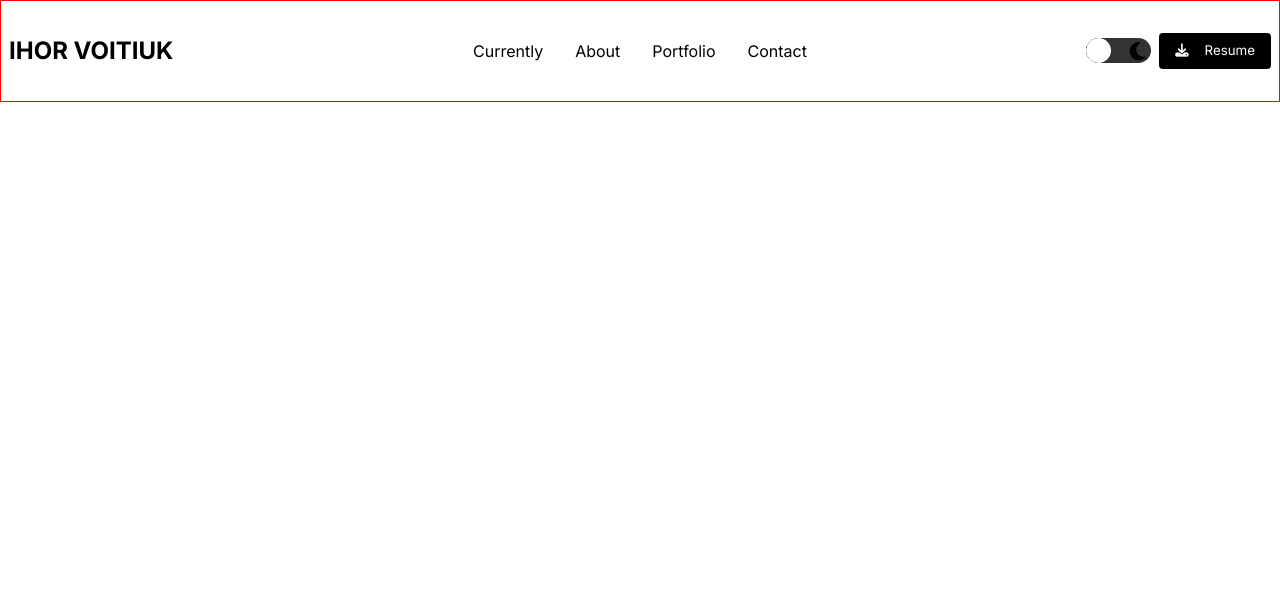
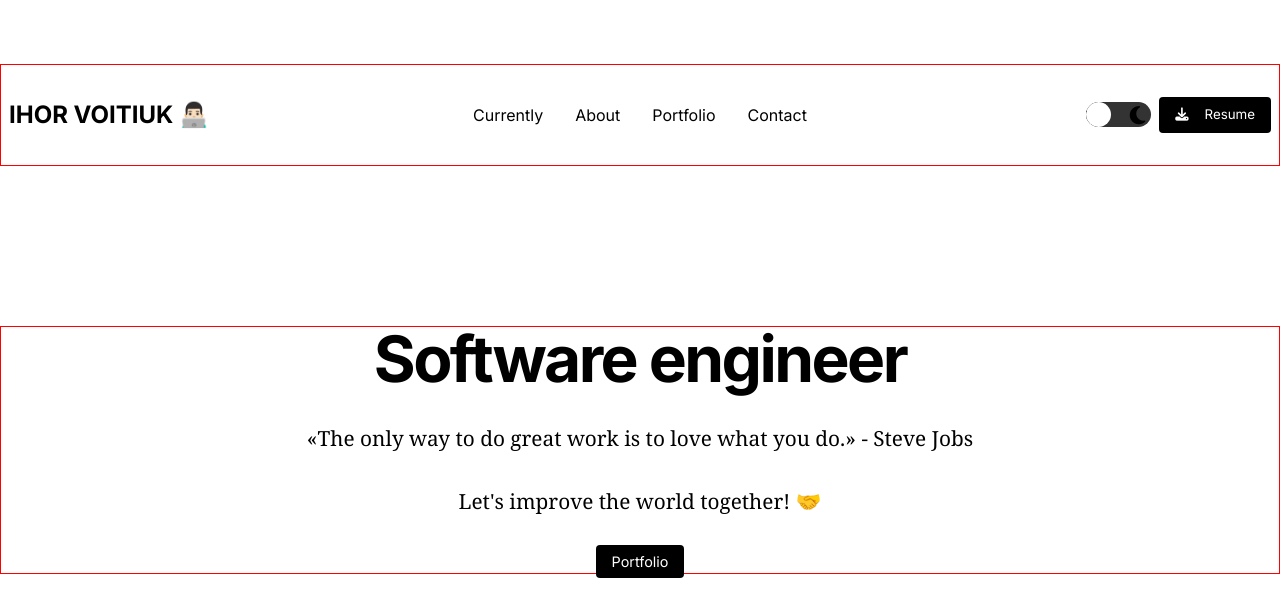
Before and after one commit to ihor-vt/portfolio, a plain HTML site: page index.html in a window 1280 px wide. Drawn offline with Linux system fonts and the light colour scheme; a web font is replaced by a local one.

Commit message:
Added hero section

```diff
--- a/index.html
+++ b/index.html
@@ -19,11 +19,12 @@
     <link rel="stylesheet" href="src/styles/style.css">
     <link rel="stylesheet" href="src/styles/utils.css">
     <link rel="stylesheet" href="src/styles/components/header.css">
+    <link rel="stylesheet" href="src/styles/components/hero.css">
     <title>Ihor Voitiuk</title>
 </head>
 <body>
     <header class="header container">
-        <h1 class="header__title">Ihor Voitiuk</h1>
+        <h1 class="header__title">Ihor Voitiuk 👨🏻‍💻</h1>
         <nav class="header__menu">
             <a class="header__link" href="#contact">Currently</a>
             <a class="header__link" href="#features">About</a>
@@ -69,8 +70,17 @@
             </ul>
         </div>
     </header>
+    <script src="src/js/switch.js"></script>
 
-    <script src="src/js/switch.js"></script>
+    <section class="hero container">
+        <h1 class="hero__title">Software engineer</h1>
+        <p class="hero__description">
+            <q class="quotes">The only way to do great work is to love what you do.</q> - Steve Jobs
+        </p>
+        <p class="hero__description">Let's improve the world together! 🤝</p>
+        <a href="#portfolio" class="btn hero__btn">Portfolio</a>
+    </section>
+
     <script src="src/js/index.js"></script>
     <script src="src/js/header_bars.js"></script>
 </body>
--- a/src/styles/components/header.css
+++ b/src/styles/components/header.css
@@ -133,6 +133,9 @@
     top: 2rem;
     right: 3rem;
     font-size: 2rem;
+    background-color: black;
+    border-radius: 4px;
+    padding: 0.5rem 1rem;
 }
 
 .header__menu.active {
--- /dev/null
+++ b/src/styles/components/hero.css
@@ -0,0 +1,81 @@
+.hero {
+    margin-top: 5rem;
+    text-align: center;
+}
+
+.hero__title {
+    font-size: 1.6rem;
+    line-height: 1;
+    letter-spacing: -0.04em;
+    max-width: 25ch;
+    margin-inline: auto;
+}
+
+.hero__description {
+    font-family: 'Georgia', 'Times New Roman', serif;
+    font-size: 0.9rem;
+    margin: 1rem auto;
+}
+
+.hero__btn {
+    font-size: 0.9rem;
+    text-decoration: none;
+}
+
+.quotes {
+    quotes:'«' '»';
+}
+
+/* xs */
+@media (min-width: 475px) {
+    .hero__title {
+        font-size: 2rem;
+    }
+
+    .hero__description {
+        font-size: 1rem;
+    }
+}
+
+/* md */
+@media (min-width: 768px) {
+    .hero {
+        margin-top: 7rem;
+    }
+
+    .hero__title {
+        font-size: 2.5rem;
+    }
+
+    .hero__description {
+        font-size: 1.1rem;
+    }
+}
+
+/* lg */
+@media (min-width: 1024px) {
+    .hero__title {
+        font-size: 3rem;
+    }
+
+    .hero__description {
+        font-size: 1.2rem;
+        margin: 1.5rem auto;
+    }
+}
+
+/* xl */
+@media (min-width: 1280px) {
+    .hero {
+        margin-top: 10rem;
+    }
+
+    .hero__title {
+        font-size: 4rem;
+    }
+
+    .hero__description {
+        font-size: 1.3rem;
+        margin: 2rem auto;
+    }
+}
--- a/src/styles/style.css
+++ b/src/styles/style.css
@@ -45,3 +45,24 @@ button {
     cursor: pointer;
     font-family: inherit;
 }
+
+/* sm */
+@media (min-width: 640px) {
+    body {
+        margin: 3rem 0;
+    }
+}
+
+/* lg */
+@media (min-width: 1024px) {
+    body {
+        margin: 4rem 0;
+    }
+}
+
+/* 2xl */
+@media (min-width: 1536px) {
+    body {
+        margin: 6rem 0;
+    }
+}
```
